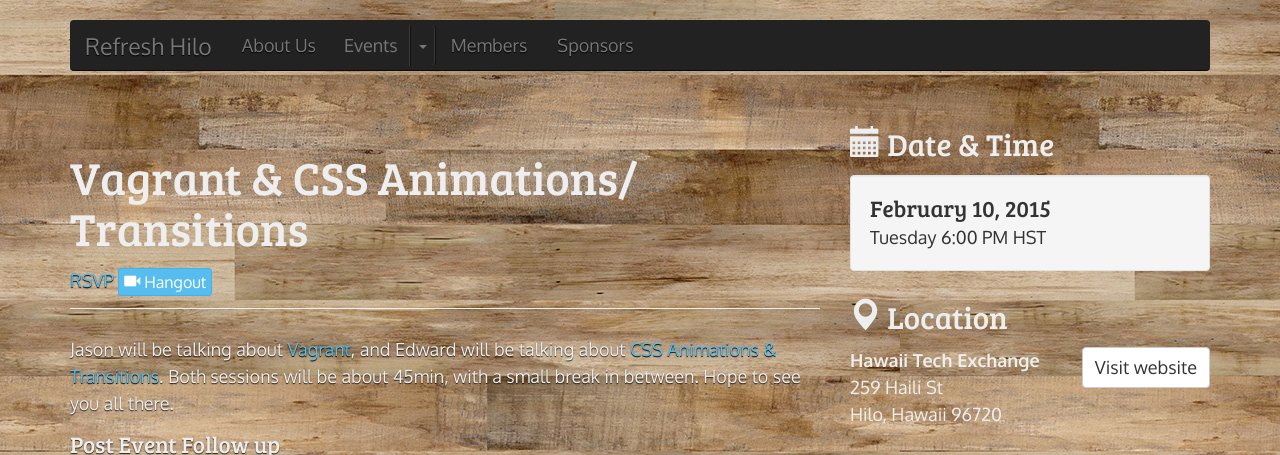
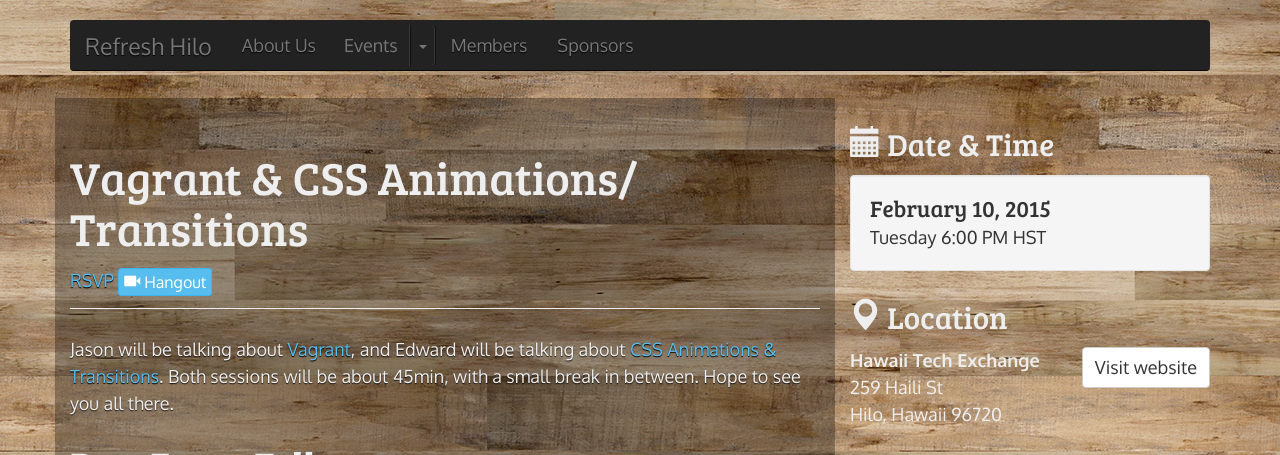
Before and after one commit to shixish/Refresh-Hilo.github.io, a Jekyll site: the page built from _events/2015-02-10-meetup.md, in a window 1280 px wide. Shown: the top 455 px of the page. Built offline with Jekyll 4.4.1, drawn with Linux system fonts in a browser that asks for light colours; nearby versions of some CDN libraries; some web fonts are replaced; comment, search, counter and statistics services are not loaded; some of the changed text lies outside the part shown; grey boxes are pictures that could not be loaded.

Commit message:
update event, style updates

```diff
--- a/_events/2015-02-10-meetup.md
+++ b/_events/2015-02-10-meetup.md
@@ -12,15 +12,16 @@
 
 Jason will be talking about [Vagrant](https://www.vagrantup.com/), and Edward will be talking about [CSS Animations & Transitions](http://learn.shayhowe.com/advanced-html-css/transitions-animations/). Both sessions will be about 45min, with a small break in between. Hope to see you all there.
 
-####Post Event Follow up
+##Post Event Follow up
 
-Presentation Links
-
-#####News and Events
+###News and Events
 
 [News and Events - Slides](http://www.slideshare.net/jasonkalawe/refresh-hilo-20150210-news-44527230)
 
-<iframe src="//www.slideshare.net/slideshow/embed_code/44527230" width="425" height="355" frameborder="0" marginwidth="0" marginheight="0" scrolling="no" style="border:1px solid #CCC; border-width:1px; margin-bottom:5px; max-width: 100%;" allowfullscreen> </iframe> <div style="margin-bottom:5px"> <strong> <a href="//www.slideshare.net/jasonkalawe/refresh-hilo-20150210-news-44527230" title="Refresh hilo 20150210 News" target="_blank">Refresh hilo 20150210 News</a> </strong> from <strong><a href="//www.slideshare.net/jasonkalawe" target="_blank">Jason Kalawe</a></strong> </div>
+<div class="embed-responsive embed-responsive-16by9">
+	<iframe class="embed-responsive-item" src="//www.slideshare.net/slideshow/embed_code/44527230" frameborder="0" allowfullscreen></iframe>
+</div>
+<p><strong><a href="//www.slideshare.net/jasonkalawe/refresh-hilo-20150210-news-44527230" title="Refresh hilo 20150210 News" target="_blank">Refresh hilo 20150210 News</a></strong> from <strong><a href="//www.slideshare.net/jasonkalawe" target="_blank">Jason Kalawe</a></strong></p>
 
 Links from slides:
 
@@ -31,11 +32,17 @@
 * [Affinity Photo](https://affinity.serif.com/en-gb/photo/)
 
 
-#####Vagrant
+###Vagrant
 
- [Vagrant - Slides](http://www.slideshare.net/jasonkalawe/refresh-hilo-20150210-vagrant)
+[Vagrant - Slides](http://www.slideshare.net/jasonkalawe/refresh-hilo-20150210-vagrant)
 
- <iframe src="//www.slideshare.net/slideshow/embed_code/44525429" width="425" height="355" frameborder="0" marginwidth="0" marginheight="0" scrolling="no" style="border:1px solid #CCC; border-width:1px; margin-bottom:5px; max-width: 100%;" allowfullscreen> </iframe> <div style="margin-bottom:5px"> <strong> <a href="//www.slideshare.net/jasonkalawe/refresh-hilo-20150210-vagrant" title="Refresh hilo 20150210 Vagrant" target="_blank">Refresh hilo 20150210 Vagrant</a> </strong> from <strong><a href="//www.slideshare.net/jasonkalawe" target="_blank">Jason Kalawe</a></strong> </div>
+<div class="embed-responsive embed-responsive-16by9">
+	<iframe class="embed-responsive-item" src="//www.slideshare.net/slideshow/embed_code/44525429" frameborder="0" allowfullscreen></iframe>
+</div>
+<p><strong><a href="//www.slideshare.net/jasonkalawe/refresh-hilo-20150210-vagrant" title="Refresh hilo 20150210 Vagrant" target="_blank">Refresh hilo 20150210 Vagrant</a></strong> from <strong><a href="//www.slideshare.net/jasonkalawe" target="_blank">Jason Kalawe</a></strong></p>
+<div class="embed-responsive embed-responsive-16by9">
+  <iframe class="embed-responsive-item" src="//www.youtube.com/embed/I1qEcvvzTtA" frameborder="0" allowfullscreen></iframe>
+</div>
 
  Links from slides:
 
@@ -48,3 +55,29 @@
  * [Vagrant Triggers](https://github.com/emyl/vagrant-triggers)
  * [Daisy: Patternlab + Foundation](https://github.com/HBRGTech/daisy)
  * [Varying Vagrant Vagrants: Wordpress Development](https://github.com/Varying-Vagrant-Vagrants/VVV)
+
+###CSS Transitions &amp; Animations
+
+<div class="embed-responsive embed-responsive-16by9">
+	<iframe class="embed-responsive-item" src="//www.slideshare.net/slideshow/embed_code/44543009" frameborder="0" allowfullscreen></iframe>
+</div>
+<div class="embed-responsive embed-responsive-16by9">
+	<iframe class="embed-responsive-item" src="//www.youtube.com/embed/b8CvB9HDcfQ" frameborder="0" allowfullscreen></iframe>
+</div>
+
+ Links from slides:
+
+ * [W3schools - transition](http://www.w3schools.com/cssref/css3_pr_transition.asp)
+ * [Transition JS events](http://stackoverflow.com/questions/2794148/css3-transition-events)
+ * [Animated properties](https://developer.mozilla.org/en-US/docs/Web/CSS/CSS_animated_properties)
+ * [Transition Demo](http://codepen.io/edmeehan/full/rapeza/)
+ * [W3schools - animation](http://www.w3schools.com/cssref/css3_pr_animation.asp)
+ * [Animation JS events](http://callmenick.com/2014/03/12/css-animation-events-javascript/)
+ * [Animation fill mode](http://davidwalsh.name/animation-fill-mode)
+ * [Animation Demo - swing](http://codepen.io/edmeehan/full/YPWqoO/)
+ * [Animation Demo - events](http://codepen.io/edmeehan/full/wBdxJp/)
+ * [Browser prefix](http://css3.bradshawenterprises.com/which-vendor-prefixes-are-needed/)
+ * [Transition Demo - height](http://codepen.io/edmeehan/full/dPJWYp/)
+ * [Animation performance](http://www.html5rocks.com/en/tutorials/speed/high-performance-animations/)
+ * [Demo - TRBL performance](http://codepen.io/edmeehan/pen/RNVXNx)
+ * [Demo - translate performance](http://codepen.io/edmeehan/pen/gboPyR)
--- a/_includes/header.html
+++ b/_includes/header.html
@@ -21,7 +21,7 @@
 										<a class="btn" href="{{ page.url | prepend: site.baseurl }}">{{ page.title }}</a>
 										<button href="#" class="btn dropdown-toggle" data-toggle="dropdown"><span class="caret"></span></button>
 										<ul class="dropdown-menu" role="menu">
-											{% for event in site.events reversed limit:5 offset:7 %}
+											{% for event in site.events reversed limit:5 offset:9 %}
 												<li><a href="{{ event.url }}">{{ event.title }}</a></li>
 											{% endfor %}
 							          	</ul>
--- a/css/main.scss
+++ b/css/main.scss
@@ -401,9 +401,18 @@
   color:$gray-dark;
 }
 
+.row > .meetup{
+  background-color: rgba(black,.3);
+  padding-bottom:15px;
+}
+
 #disqus_thread{
   padding:2px 12px;
   background: rgba(white, .8);
+}
+
+.embed-responsive-16by9{
+  margin-bottom:1em;
 }
 
 .style-shadow-box{
```
